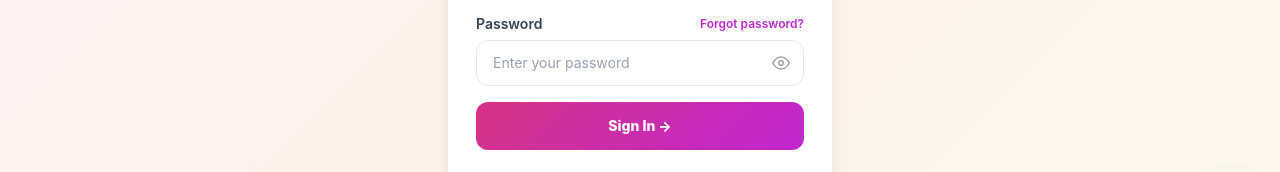
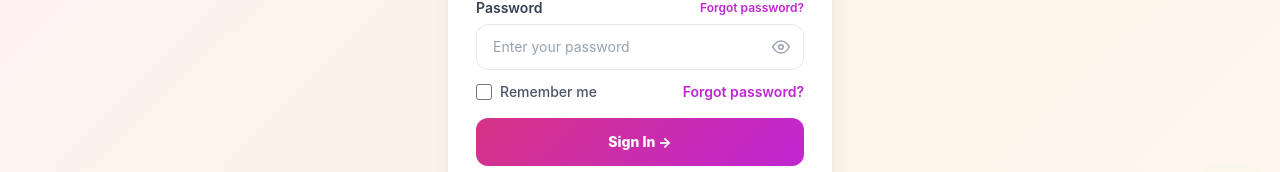
Before and after one commit to Ajayjadhav0852/HK-PG-Frontend, a React (Vite) app: page /login in a window 1280 px wide. Shown: the part 528-700 px from the top of the page. Built offline with nearby package versions, Linux system fonts and the light colour scheme; no server answers.

Commit message:
Fix login page: Remember Me + Forgot Password on same row, forgot password API

```diff
--- a/src/pages/LoginPage.jsx
+++ b/src/pages/LoginPage.jsx
@@ -36,6 +36,7 @@ export default function LoginPage() {
   const [loading, setLoading] = useState(false)
   const [googleLoading, setGoogleLoading] = useState(false)
   const [showPassword, setShowPassword] = useState(false)
+  const [rememberMe, setRememberMe] = useState(false)
 
   const handleSubmit = async (e) => {
     e.preventDefault()
@@ -136,6 +137,24 @@ export default function LoginPage() {
                   {showPassword ? <EyeOffIcon /> : <EyeIcon />}
                 </button>
               </div>
+
+              {/* Remember Me + Forgot Password — same row below password */}
+              <div className="flex items-center justify-between mt-3">
+                <label className="flex items-center gap-2 cursor-pointer select-none">
+                  <input
+                    type="checkbox"
+                    checked={rememberMe}
+                    onChange={e => setRememberMe(e.target.checked)}
+                    className="w-4 h-4 rounded accent-pink-600"
+                  />
+                  <span className="text-sm text-gray-600 font-medium">Remember me</span>
+                </label>
+                <Link to="/forgot-password"
+                  className="text-sm font-semibold hover:underline transition"
+                  style={{ color: '#c026d3' }}>
+                  Forgot password?
+                </Link>
+              </div>
             </div>
 
             <button type="submit" disabled={loading}
--- a/src/services/api.js
+++ b/src/services/api.js
@@ -73,6 +73,8 @@ export const authApi = {
     request('/api/auth/register', { method: 'POST', body: JSON.stringify({ name, email, password, phone }) }),
   googleLogin: (token) =>
     request('/api/auth/google',   { method: 'POST', body: JSON.stringify({ token }) }),
+  forgotPassword: (email) =>
+    request('/api/auth/forgot-password', { method: 'POST', body: JSON.stringify({ email }) }),
   getMe:    () => request('/api/users/me'),
   updateProfile: (data) =>
     request('/api/users/me', { method: 'PUT', body: JSON.stringify(data) }),
```
